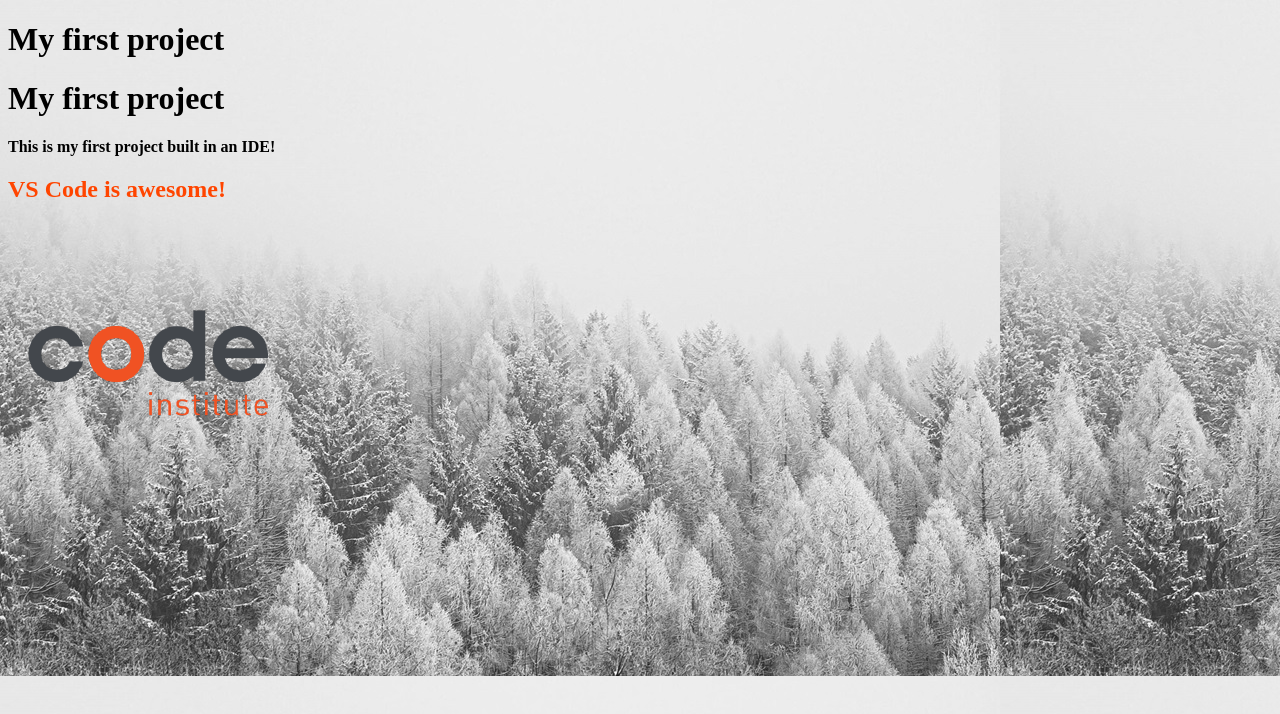
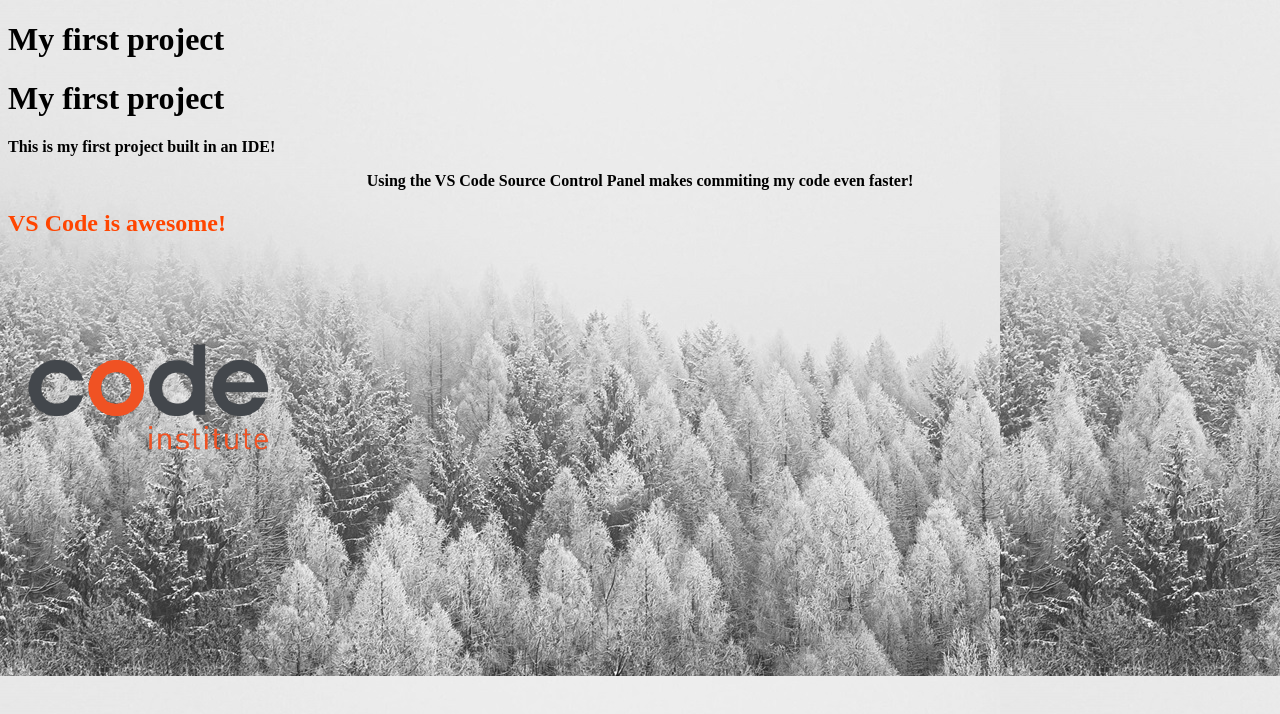
Before and after one commit to Blumbloe/my-first-project, a plain HTML site: page index.html in a window 1280 px wide. Drawn offline with Linux system fonts and the light colour scheme.

Commit message:
Added paragraph and styled paragraph

```diff
--- a/assets/css/styles.css
+++ b/assets/css/styles.css
@@ -15,3 +15,7 @@ h2 {
 p{
     font-weight: bold;
 }
+
+.text-center {
+    text-align: center;
+}
--- a/index.html
+++ b/index.html
@@ -10,6 +10,7 @@
     <h1>My first project</h1>
     <h1>My first project</h1>
     <p>This is my first project built in an IDE!</p>
+    <p class="text-center">Using the VS Code Source Control Panel makes commiting my code even faster!</p>
     <h2>VS Code is awesome!</h2>
     <img src="./assets/images/01-02-02_ci-logo.png" alt=""Code Institute Logo>
 </body>
```
